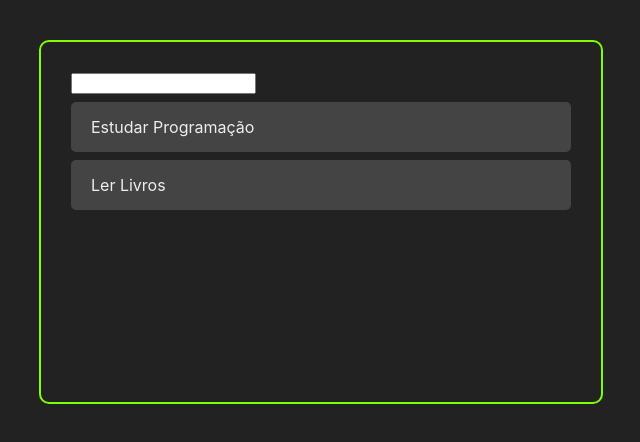
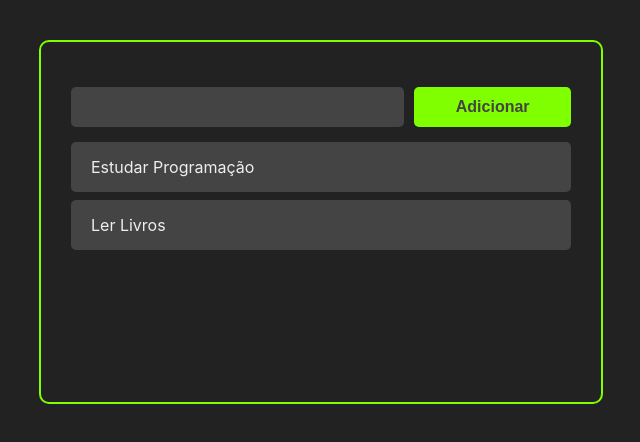
Before and after one commit to cayosantana/curso-react, a React (Create React App) app: page / in a window 1280 px wide. Shown: the top 442 px of the page, without its empty margins (319-959 px from the left). Built offline with nearby package versions, Linux system fonts and the light colour scheme.

Commit message:
Atualizei

```diff
--- a/src/components/AddItem.css
+++ b/src/components/AddItem.css
@@ -0,0 +1,19 @@
+.add-item-container {
+    margin: 15px 0px;
+    width: 100%;
+    display: flex; /* Esse container flex...*/
+}
+.add-item-input {
+    height: 40px;
+    padding: 0px 10px;
+    border-radius: 5px;
+    border: none;
+    flex: 2;/* Terá dois lugares*/
+    background-color: #444;
+    color: #eee;
+    font-size: 16px;
+}
+.add-button-container {
+    margin-left: 10px;
+    flex: 1;
+}
--- a/src/components/AddItem.jsx
+++ b/src/components/AddItem.jsx
@@ -1,9 +1,16 @@
 import React from 'react';
+import './AddItem.css'
+import Button from './Button';
 
 const AddItem = () => {
     return (
-        <input type="text" />
-     );
+        <div className='add-item-container'>
+            <input className='add-item-input' type="text" />
+            <div className='add-button-container'>
+                <Button>Adicionar</Button>
+            </div>
+        </div>
+    )
 }
 
 export default AddItem;
--- /dev/null
+++ b/src/components/Button.css
@@ -0,0 +1,12 @@
+.button {
+    background-color: chartreuse;
+    height: 40px;
+    padding: 0px 10px;
+    border-radius: 5px;
+    width: 100%;
+    font-size: 16px;
+    color: #444;
+    font-weight: bold;
+    cursor: pointer;
+    border: none;
+}
--- /dev/null
+++ b/src/components/Button.jsx
@@ -0,0 +1,13 @@
+import React from 'react';
+import './Button.css'
+
+
+const Button = ({children, onClick}) => {
+    return (
+        <button onClick={onclick} className='button'>
+            {children}
+        </button>
+     );
+}
+
+export default Button;
```
